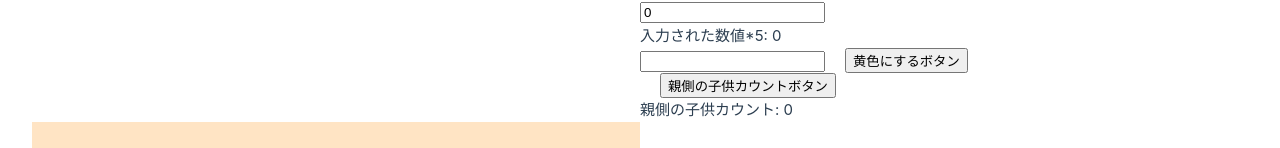
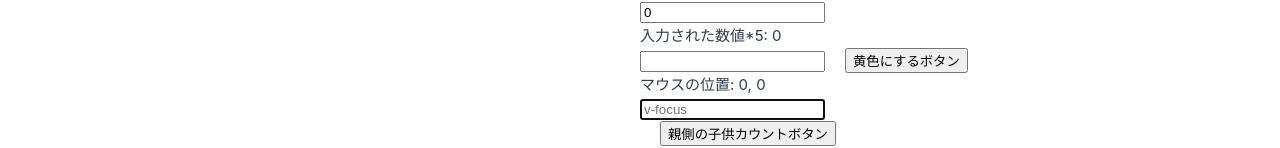
Before and after one commit to rwrw96/vue-practice, a Vue app: page /test in a window 1280 px wide. Shown: the part 651-799 px from the top of the page. Built offline with nearby package versions, Linux system fonts and the light colour scheme; the HTML template or start-up script is replaced by a standard one.

Commit message:
ガイド: カスタムディレクティブ

```diff
--- a/src/views/TestView.vue
+++ b/src/views/TestView.vue
@@ -112,6 +112,13 @@
     provide('provideMessage', provideMessage.value);
 
     const { x, y } = useMouse();
+
+    // カスタムディレクティブ
+    const vFocus = {
+        mounted(el) {
+            el.focus();
+        }
+    }
 </script>
 
 <script lang="ts">
@@ -182,6 +189,8 @@
                 <input type="number" ref="number-input" />
                 <button @click="toBeYelllow">黄色にするボタン</button>
             </div>
+            <p>マウスの位置: {{ x }}, {{ y }}</p>
+            <input type="text" v-focus placeholder="v-focus"/>
         </div>
         <button @click="childCount++">親側の子供カウントボタン</button>
         <p>親側の子供カウント: {{ childCount }}</p>
@@ -197,8 +206,6 @@
         </template>
         <template #third></template>
     </slotTest>
-
-    <p>マウスの位置: {{ x }}, {{ y }}</p>
 </template>
 
 <style scoped>
```
